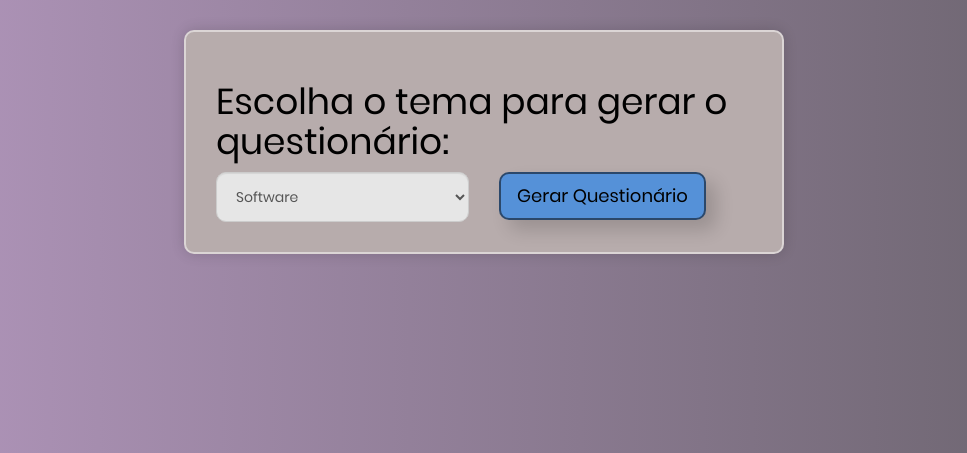
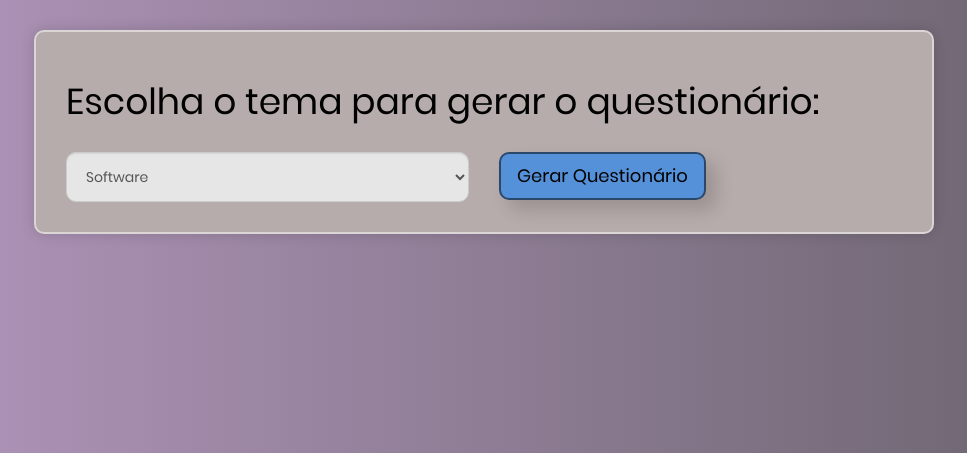
Before and after one commit to tbgbarros/PI_4SEM_2024, a Flask app: page /principal in a window 1280 px wide. Shown: the part 54-507 px from the top of the page, without its empty margins (156-1123 px from the left). Run offline with Flask 3, Linux system fonts and the light colour scheme; the visitor is signed in with stand-in values (Sample User, id 1); parts of the project's set-up code (start-up, migrations or seed data) failed here and were passed over; some libraries are stand-ins or nearby versions.

Commit message:
alteracao principal

```diff
--- a/CODIFICAÇÃO/app/static/css/meu.css
+++ b/CODIFICAÇÃO/app/static/css/meu.css
@@ -277,13 +277,31 @@ button:hover {
     background-color: #26ff00;
 }
 
+.padOpt {
+    padding: 30px 50px 20px;
+}
+
+.padOptbt {
+    padding: 30px 50px 20px;
+}
+
+.select-container {
+    margin-left: 45px;
+    /* Adicione a margem esquerda desejada aqui */
+}
+
+.selcontainer {
+    margin-left: 45px;
+    /* Adicione a margem esquerda desejada aqui */
+}
+
 .imgRank {
     border-radius: 10px;
     width: 20px;
 }
 
 .container1 {
-    max-width: 600px;
+    max-width: 900px;
     margin: auto;
     padding: 30px;
     background-color: #b7acac;
--- a/CODIFICAÇÃO/app/templates/main/principal.html
+++ b/CODIFICAÇÃO/app/templates/main/principal.html
@@ -13,9 +13,10 @@
 </head>
 
 <body>
-    <div class="container container1 mt-4">
-        <h1 class="mb-4 text-black">Escolha o tema para gerar o questionário:</h1>
-        <form action="{{ url_for('quest.gerar_questionario') }}" method="post" class="row g-3 ">
+    <div class="container container1 mt-5">
+        <h1 class=" text-black p-3">Escolha o tema para gerar o questionário:</h1>
+        <form action="{{ url_for('quest.gerar_questionario') }}" method="post" class="  ">
+            <div class="row"><br>
                 <div class="col-md-6 ">
                     <select name="tema" class="form-select form-control input100">
                         <option value="software">Software</option>
@@ -63,11 +64,14 @@
                         <option value="design_de_produto">Design de Produto</option>
                         <option value="design_de_servico">Design de Serviço</option>
                     </select>
+
+
                 </div>
-
                 <div class="col-md-6">
                     <button type="submit" class="btn btn-primary btn-lg">Gerar Questionário</button>
                 </div>
+            </div>
+
 
         </form>
     </div>
```
Lines whose indentation alone changed are shown as unchanged.
